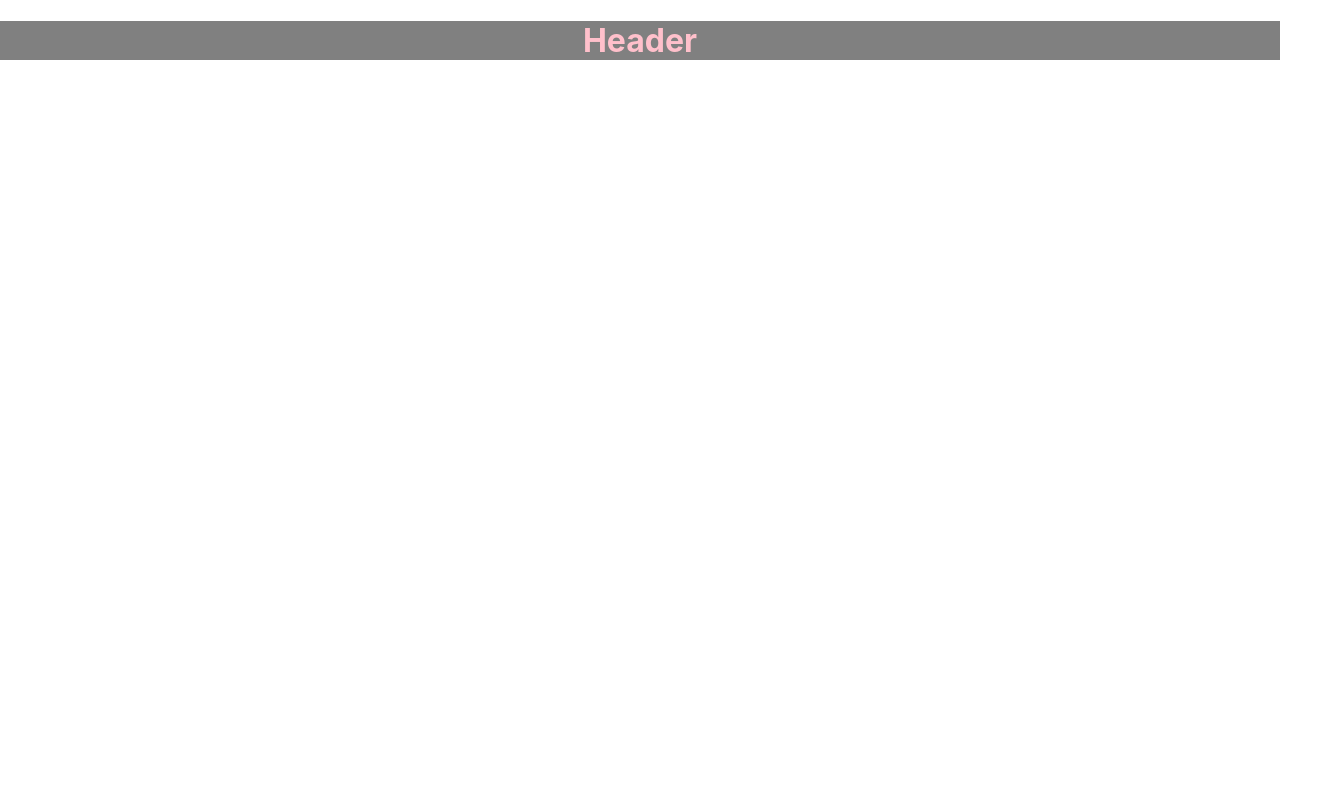
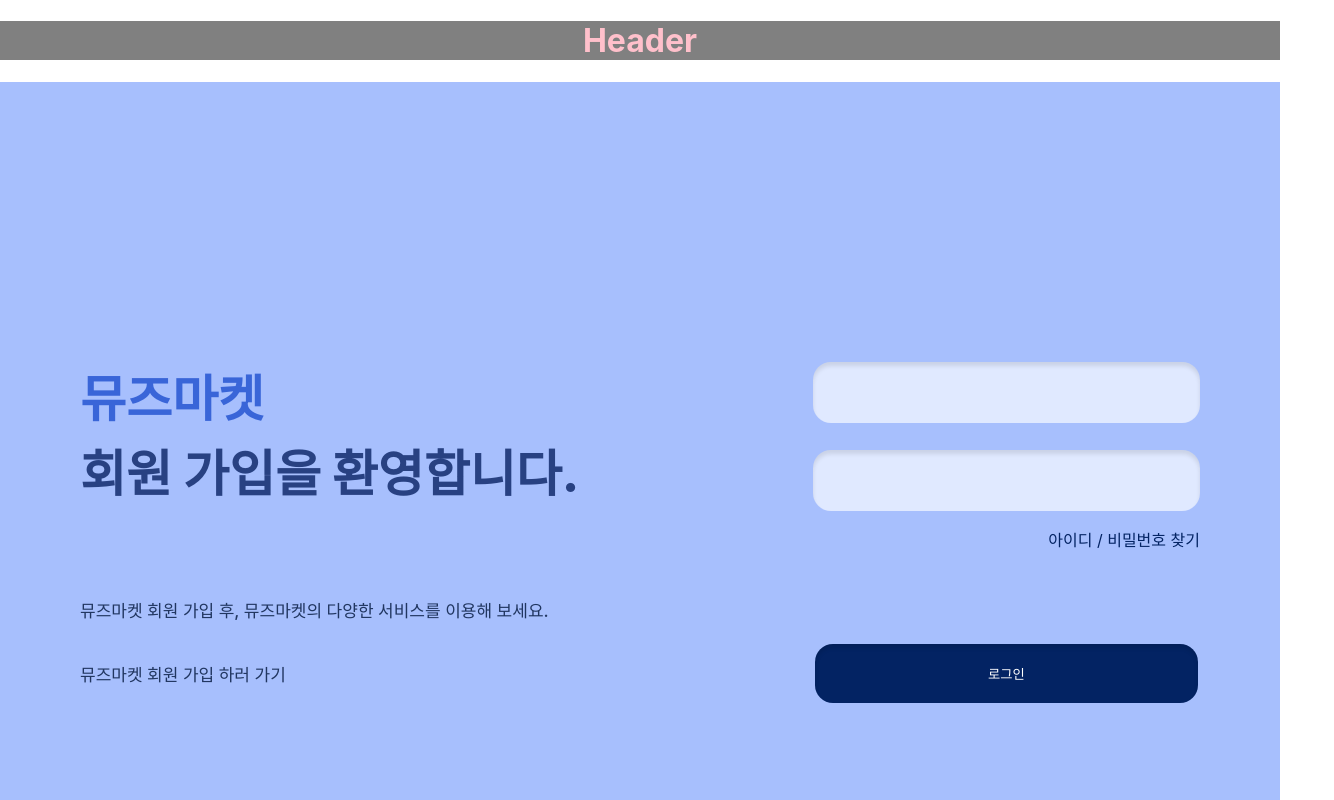
Before and after one commit to Side-Project1/Front-end, a React (Create React App) app: page / in a window 1280 px wide. Shown: the top 800 px of the page, 1334 px wide, since content can reach past the window. Built offline with nearby package versions, Linux system fonts and the light colour scheme.

Commit message:
app.js에 loginPage 추가

```diff
--- a/src/App.js
+++ b/src/App.js
@@ -1,12 +1,14 @@
 import "./App.css";
 import { BrowserRouter } from "react-router-dom";
 import Header from "./constant/Header";
+import Login from "./constant/Login";
 
 function App() {
   return (
     <BrowserRouter>
       <div className="App">
         <Header />
+        <Login />
       </div>
     </BrowserRouter>
   );
```
